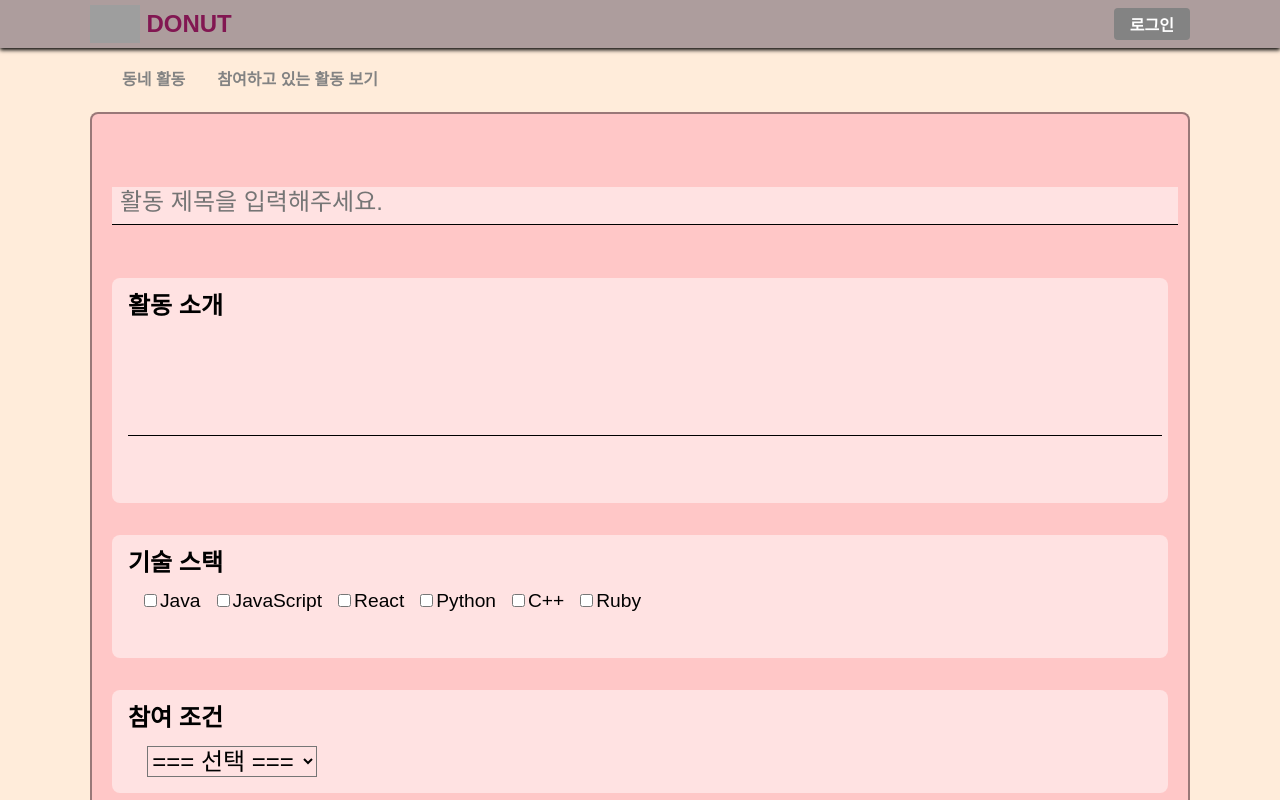
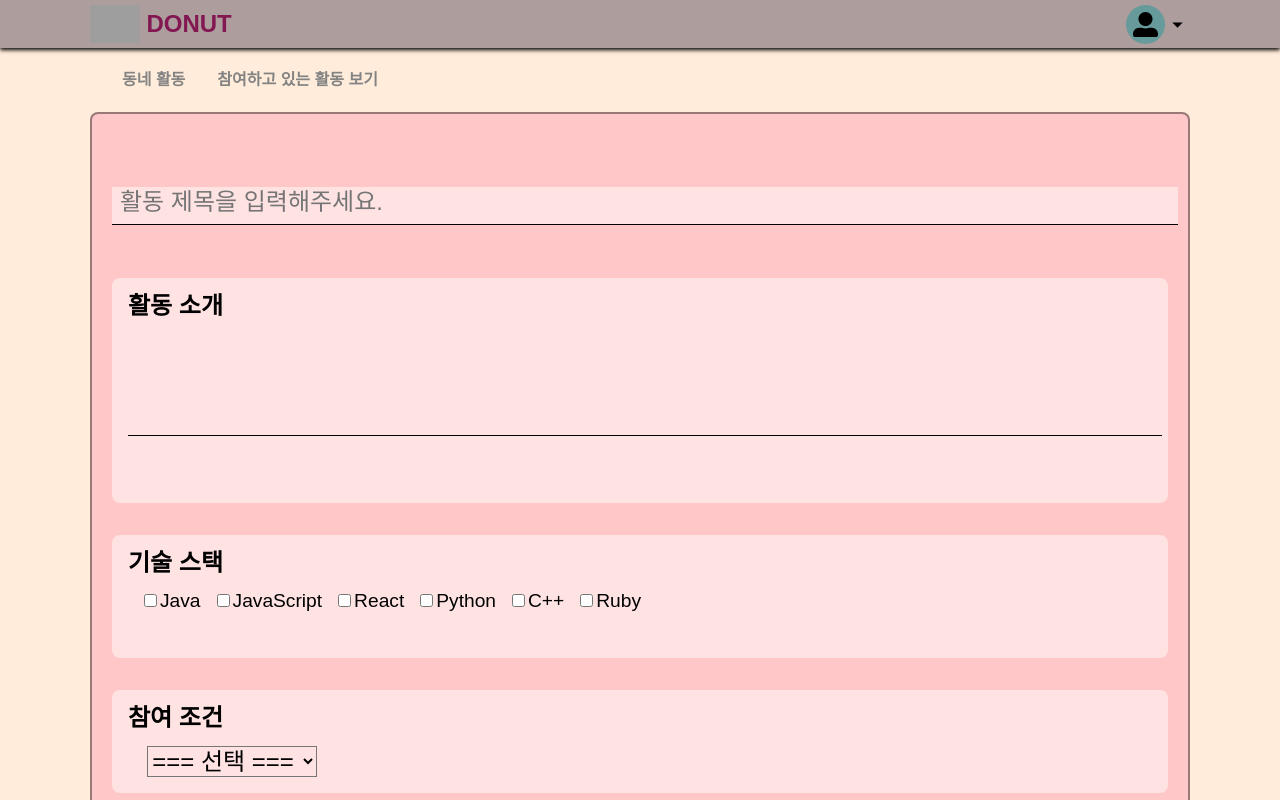
Before and after one commit to dltkr12311/donut-client-refactor, a React (Create React App) app: page /write in a window 1280 px wide. Shown: the top 800 px of the page. Built offline with nearby package versions, Linux system fonts and the light colour scheme; grey boxes are pictures that could not be loaded; a web font is replaced by a local one.

Commit message:
remove locate and add intro image

```diff
--- a/src/Components/Auth/AuthForm.js
+++ b/src/Components/Auth/AuthForm.js
@@ -131,11 +131,13 @@ const AuthForm = ({ type, form, onChange, onSubmit, onClick, error }) => {
       <div className="sns-login">
         {type === 'login' && (
           <>
-            <StyledButton fullWidth>
-              <GoMarkGithub className="git-icon" />
-              github으로 로그인하기
-            </StyledButton>
-            <p style={{ fontWeight: 'bold' }}>또는</p>
+            <a href="http://localhost:4000/user/github">
+              <StyledButton fullWidth>
+                <GoMarkGithub className="git-icon" />
+                github으로 로그인하기
+              </StyledButton>
+              <p style={{ fontWeight: 'bold' }}>또는</p>
+            </a>
           </>
         )}
       </div>
--- a/src/Components/Common/Header.js
+++ b/src/Components/Common/Header.js
@@ -6,7 +6,6 @@ import { MdArrowDropDown } from 'react-icons/md';
 import { Link, withRouter } from 'react-router-dom';
 import { useDispatch, useSelector } from 'react-redux';
 import { logout } from '../../modules/user';
-import Button from './Button';
 const Block = styled.div`
   position: fixed;
   top: 0;
@@ -82,6 +81,10 @@ const DropDown = styled.ul`
     background: #b2a5a5;
   }
 `;
+const Name = styled.div`
+  margin-right: 1rem;
+  font-weight: bold;
+`;
 // TODO: 비로그인일 경우 로그인 버튼으로 만들기
 const Header = ({ history }) => {
   const [isOpen, setIsOpen] = useState(false);
@@ -105,9 +108,8 @@ const Header = ({ history }) => {
               <h1>DONUT</h1>
             </Link>
           </ItemBlock>
-          {user ? (
           <ItemBlock>
-              <div></div>
+            {user && <Name>{user.username}</Name>}
             <Item className="dropdown" onClick={() => setIsOpen(!isOpen)}>
               <span>
                 <FaUserAlt size={25} />
@@ -121,9 +123,6 @@ const Header = ({ history }) => {
               </DropDown>
             </Item>
           </ItemBlock>
-          ) : (
-            <Button onClick={() => history.push('/signin')}>로그인</Button>
-          )}
         </Wrapper>
       </ResponsiveWrapper>
     </Block>
--- a/src/Components/Intro/Intro.js
+++ b/src/Components/Intro/Intro.js
@@ -16,12 +16,8 @@ const Block = styled.div`
   justify-content: center;
 `;
 
-const Intro = styled.div`
-  display: flex;
-  align-items: center;
-  justify-content: center;
-  height: 500px;
-  background: ivory;
+const Img = styled.img`
+  height: 350px;
   margin-bottom: 1.5rem;
 `;
 const Box = styled.div`
@@ -38,7 +34,7 @@ const IntroForm = () => {
   return (
     <Block>
       <Box>
-        <Intro>대충 소개 할곳</Intro>
+        <Img src="https://i.ibb.co/RCD9YQs/donut-cover.png" alt="donut-cover" />
         <Link to="/signin">
           <Button fullWidth style={{ marginBottom: '1rem' }}>
             로그인 또는 회원가입 하기
```
Lines whose indentation alone changed are shown as unchanged.
